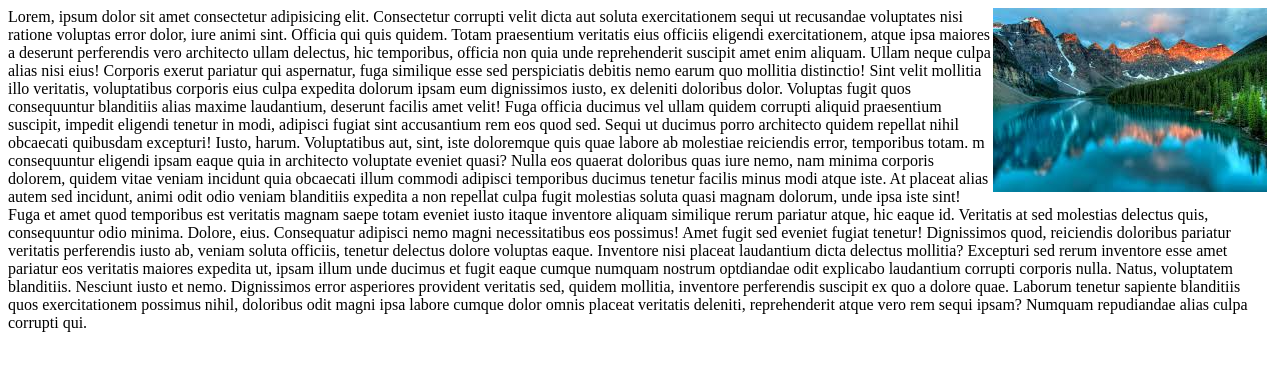
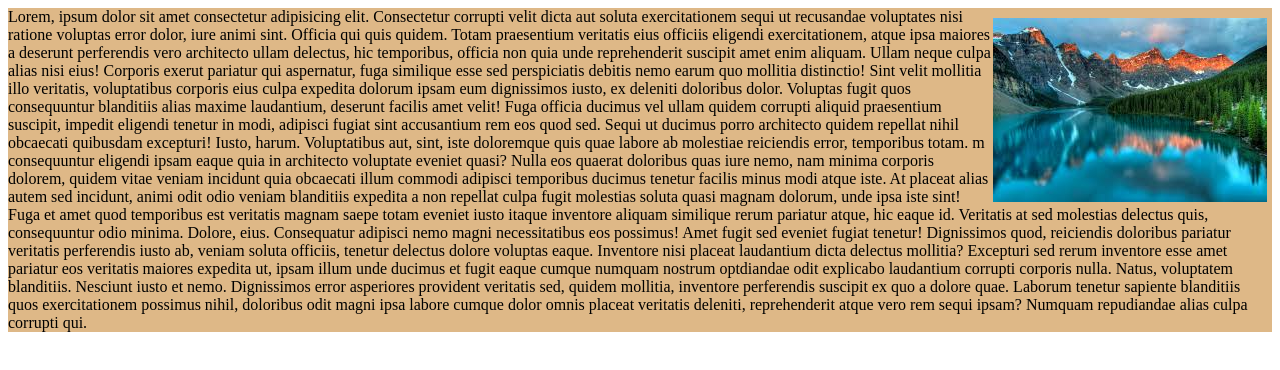
Before and after one commit to vandana108/Floa_and_Clear, a plain HTML site: page index.html in a window 1280 px wide. Drawn offline with Linux system fonts and the light colour scheme.

Commit message:
Add background color

```diff
--- a/index.html
+++ b/index.html
@@ -8,6 +8,7 @@
   </head>
   <body>
     <img src="nature.jpg" alt="">
+    <div class="container">
     Lorem, ipsum dolor sit amet consectetur adipisicing elit. Consectetur
     corrupti velit dicta aut soluta exercitationem sequi ut recusandae
     voluptates nisi ratione voluptas error dolor, iure animi sint. Officia qui
@@ -48,5 +49,6 @@
     sapiente blanditiis quos exercitationem possimus nihil, doloribus odit magni
     ipsa labore cumque dolor omnis placeat veritatis deleniti, reprehenderit
     atque vero rem sequi ipsam? Numquam repudiandae alias culpa corrupti qui.
+  </div>
   </body>
 </html>
--- a/styles.css
+++ b/styles.css
@@ -1,6 +1,12 @@
 img{
   /* float: left; */
   float: right;
+  margin-top: 10px;
   margin-right: 5px;
 
+
 }
+.container{
+  background-color: burlywood;
+
+}
```
